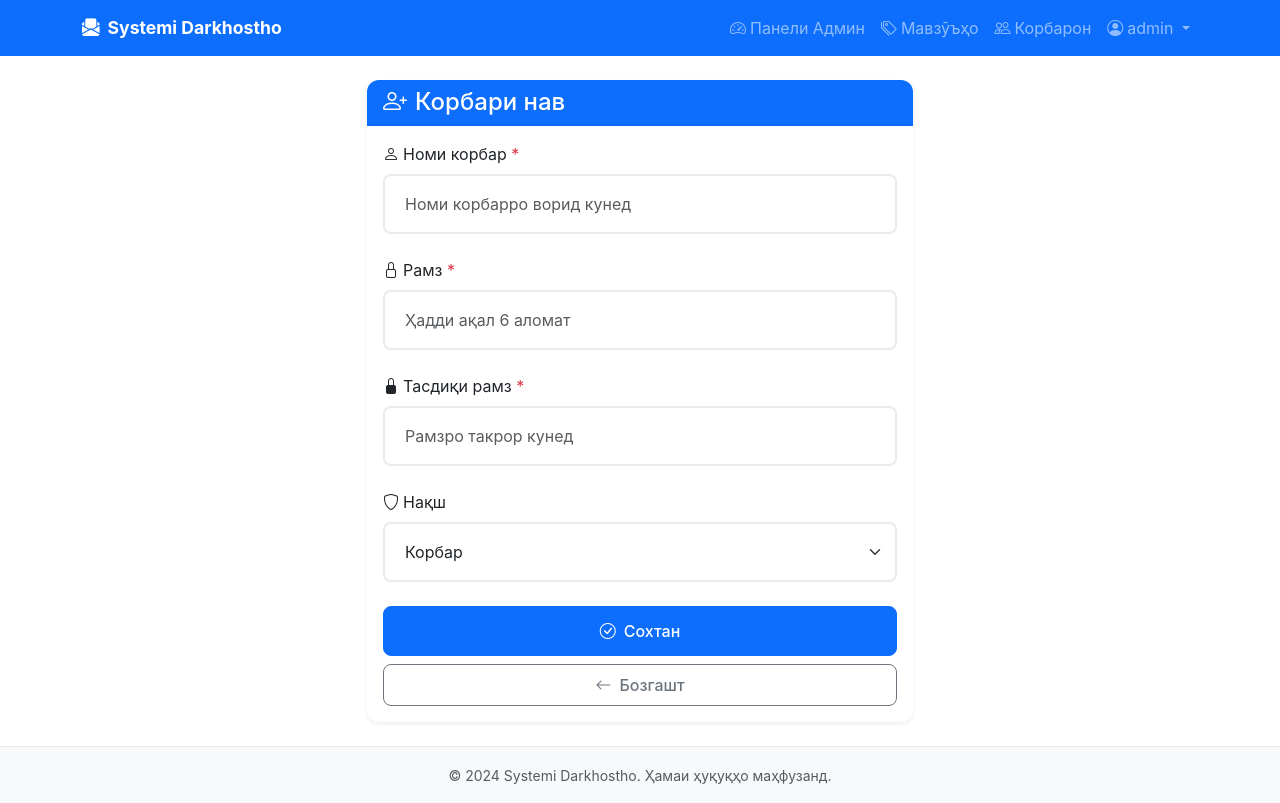
After one commit to greyversarex/Nazorat, a Flask app: page /admin/users/create in a window 1280 px wide. The commit adds this page. Run offline with Flask 3, Linux system fonts and the light colour scheme; a user stored in the database is signed in.

Commit message:
Restrict user registration to administrators and add user creation functionality
Remove public registration route and link, add admin functionality to create and delete users, and create a new user form template.

Replit-Commit-Author: Agent
Replit-Commit-Session-Id: 02fb7232-2725-48d8-a038-be08a749462b
Replit-Commit-Checkpoint-Type: full_checkpoint
Replit-Commit-Event-Id: f2fa669f-12a6-4b2e-8c14-e661e2a840f3
Replit-Commit-Screenshot-Url: https://storage.googleapis.com/screenshot-production-us-central1/31a486db-a867-45d7-a753-bc572c5c01e4/02fb7232-2725-48d8-a038-be08a749462b/FYhj3Ez

```diff
--- a/routes/admin.py
+++ b/routes/admin.py
@@ -130,3 +130,63 @@ def update_status(id):
 def users():
     users = User.query.order_by(User.created_at.desc()).all()
     return render_template('admin/users.html', users=users)
+
+@admin_bp.route('/users/create', methods=['GET', 'POST'])
+@login_required
+@admin_required
+def create_user():
+    if request.method == 'POST':
+        username = request.form.get('username', '').strip()
+        password = request.form.get('password', '')
+        confirm_password = request.form.get('confirm_password', '')
+        role = request.form.get('role', 'user')
+
+        if not username or not password:
+            flash('Номи корбар ва рамз лозим аст.', 'danger')
+            return render_template('admin/user_form.html', user=None)
+
+        if len(password) < 6:
+            flash('Рамз бояд ҳадди ақал 6 аломат дошта бошад.', 'danger')
+            return render_template('admin/user_form.html', user=None)
+
+        if password != confirm_password:
+            flash('Рамзҳо мувофиқат намекунанд.', 'danger')
+            return render_template('admin/user_form.html', user=None)
+
+        existing_user = User.query.filter_by(username=username).first()
+        if existing_user:
+            flash('Ин номи корбар аллакай истифода шудааст.', 'danger')
+            return render_template('admin/user_form.html', user=None)
+
+        if role not in ['user', 'admin']:
+            role = 'user'
+
+        user = User(username=username, role=role)
+        user.set_password(password)
+        db.session.add(user)
+        db.session.commit()
+
+        flash('Корбар бо муваффақият илова карда шуд.', 'success')
+        return redirect(url_for('admin.users'))
+
+    return render_template('admin/user_form.html', user=None)
+
+@admin_bp.route('/users/<int:id>/delete', methods=['POST'])
+@login_required
+@admin_required
+def delete_user(id):
+    user = User.query.get_or_404(id)
+
+    if user.id == current_user.id:
+        flash('Шумо худро нест карда наметавонед.', 'danger')
+        return redirect(url_for('admin.users'))
+
+    if user.requests:
+        flash('Ин корбарро нест кардан мумкин нест, зеро дархостҳо доранд.', 'danger')
+        return redirect(url_for('admin.users'))
+
+    db.session.delete(user)
+    db.session.commit()
+
+    flash('Корбар бо муваффақият нест карда шуд.', 'success')
+    return redirect(url_for('admin.users'))
--- /dev/null
+++ b/templates/admin/user_form.html
@@ -0,0 +1,77 @@
+{% extends "base.html" %}
+
+{% block title %}Корбари нав - Systemi Darkhostho{% endblock %}
+
+{% block content %}
+<div class="row justify-content-center">
+    <div class="col-md-8 col-lg-6">
+        <div class="card shadow-sm">
+            <div class="card-header bg-primary text-white">
+                <h4 class="mb-0">
+                    <i class="bi bi-person-plus me-2"></i>Корбари нав
+                </h4>
+            </div>
+            <div class="card-body">
+                <form method="POST">
+                    <input type="hidden" name="csrf_token" value="{{ csrf_token() }}">
+                    <div class="mb-4">
+                        <label for="username" class="form-label">
+                            <i class="bi bi-person me-1"></i>Номи корбар <span class="text-danger">*</span>
+                        </label>
+                        <input type="text"
+                               class="form-control form-control-lg"
+                               id="username"
+                               name="username"
+                               required
+                               placeholder="Номи корбарро ворид кунед">
+                    </div>
+
+                    <div class="mb-4">
+                        <label for="password" class="form-label">
+                            <i class="bi bi-lock me-1"></i>Рамз <span class="text-danger">*</span>
+                        </label>
+                        <input type="password"
+                               class="form-control form-control-lg"
+                               id="password"
+                               name="password"
+                               required
+                               minlength="6"
+                               placeholder="Ҳадди ақал 6 аломат">
+                    </div>
+
+                    <div class="mb-4">
+                        <label for="confirm_password" class="form-label">
+                            <i class="bi bi-lock-fill me-1"></i>Тасдиқи рамз <span class="text-danger">*</span>
+                        </label>
+                        <input type="password"
+                               class="form-control form-control-lg"
+                               id="confirm_password"
+                               name="confirm_password"
+                               required
+                               placeholder="Рамзро такрор кунед">
+                    </div>
+
+                    <div class="mb-4">
+                        <label for="role" class="form-label">
+                            <i class="bi bi-shield me-1"></i>Нақш
+                        </label>
+                        <select class="form-select form-select-lg" id="role" name="role">
+                            <option value="user" selected>Корбар</option>
+                            <option value="admin">Админ</option>
+                        </select>
+                    </div>
+
+                    <div class="d-grid gap-2">
+                        <button type="submit" class="btn btn-primary btn-lg">
+                            <i class="bi bi-check-circle me-2"></i>Сохтан
+                        </button>
+                        <a href="{{ url_for('admin.users') }}" class="btn btn-outline-secondary">
+                            <i class="bi bi-arrow-left me-2"></i>Бозгашт
+                        </a>
+                    </div>
+                </form>
+            </div>
+        </div>
+    </div>
+</div>
+{% endblock %}
--- a/templates/auth/login.html
+++ b/templates/auth/login.html
@@ -46,12 +46,6 @@
                     </button>
                 </form>
 
-                <hr class="my-4">
-
-                <p class="text-center mb-0">
-                    Ҳисоб надоред?
-                    <a href="{{ url_for('auth.register') }}" class="text-decoration-none">Бақайдгирӣ</a>
-                </p>
             </div>
         </div>
     </div>
--- a/templates/base.html
+++ b/templates/base.html
@@ -79,11 +79,6 @@
                                 <i class="bi bi-box-arrow-in-right me-1"></i>Воридшавӣ
                             </a>
                         </li>
-                        <li class="nav-item">
-                            <a class="nav-link" href="{{ url_for('auth.register') }}">
-                                <i class="bi bi-person-plus me-1"></i>Бақайдгирӣ
-                            </a>
-                        </li>
                     {% endif %}
                 </ul>
             </div>
```
Also changed, not shown: replit.md (+4 -1 lines), routes/auth.py (+0 -37 lines), templates/admin/users.html (+20 -1 lines), templates/auth/register.html (deleted, +0 -73 lines), 1 other file.
